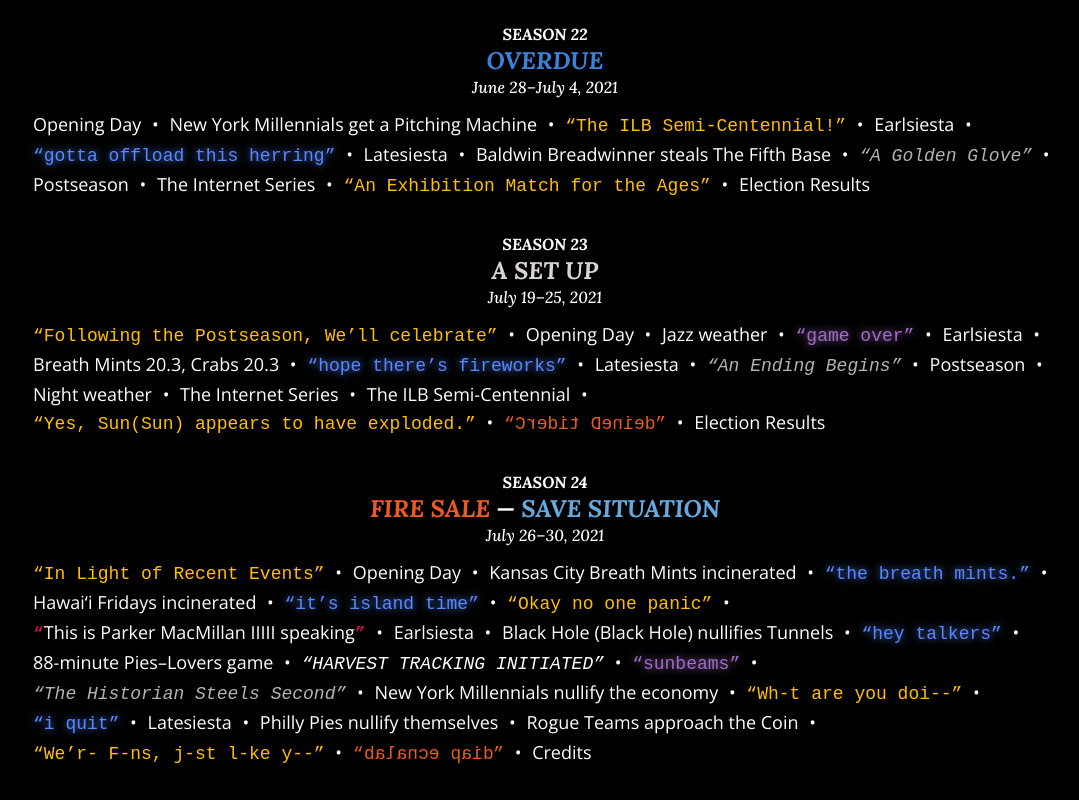
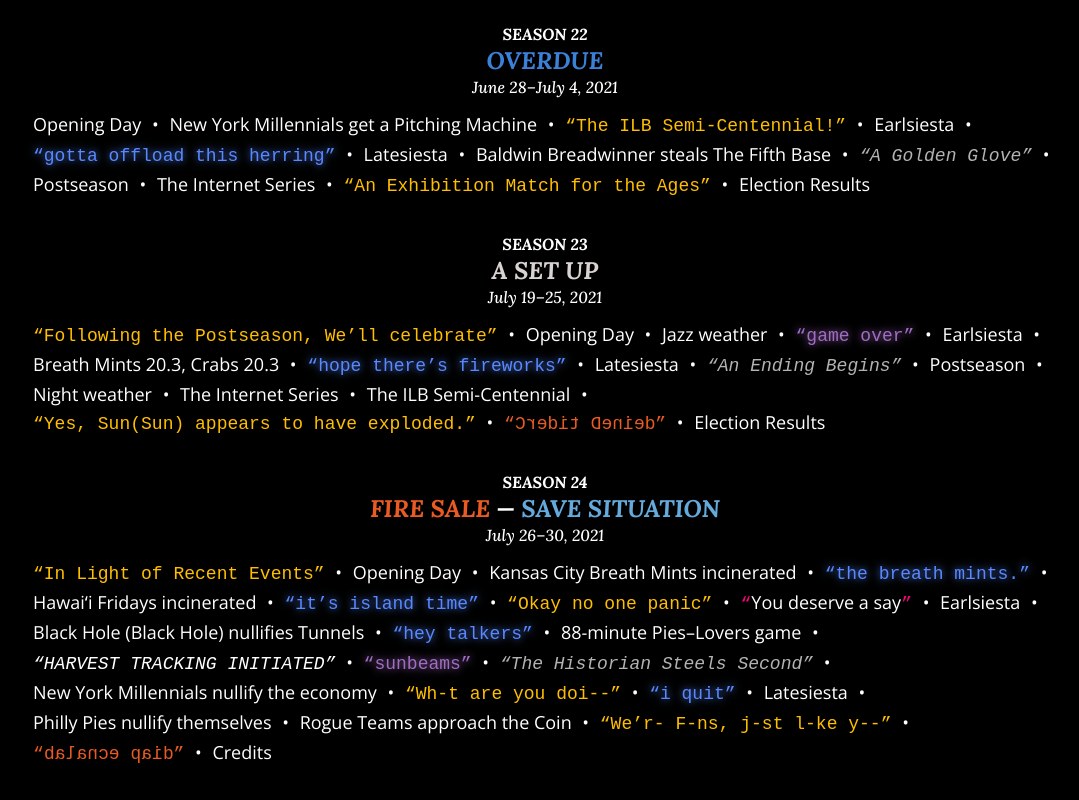
Before and after one commit to iliana/before, a Next.js app: page /_before/start in a window 1280 px wide. Shown: the part 4797-5597 px from the top of the page, without its empty margins (95-1174 px from the left). Built offline with nearby package versions, Linux system fonts and the light colour scheme.

Commit message:
you deserve a say

```diff
--- a/pages/start.jsx
+++ b/pages/start.jsx
@@ -702,7 +702,7 @@ export default function Start() {
             <Coin>Okay no one panic</Coin>
           </Event>
           <Event time="2021-07-27T17:47:51Z" redirect="/depth">
-            <Parker>This is Parker MacMillan IIIII speaking</Parker>
+            <Parker>You deserve a say</Parker>
           </Event>
           <Event time="2021-07-27T18:00:00Z">Earlsiesta</Event>
           <Event time="2021-07-27T19:28:44Z" team="9debc64f-74b7-4ae1-a4d6-fce0144b6ea5">
```
